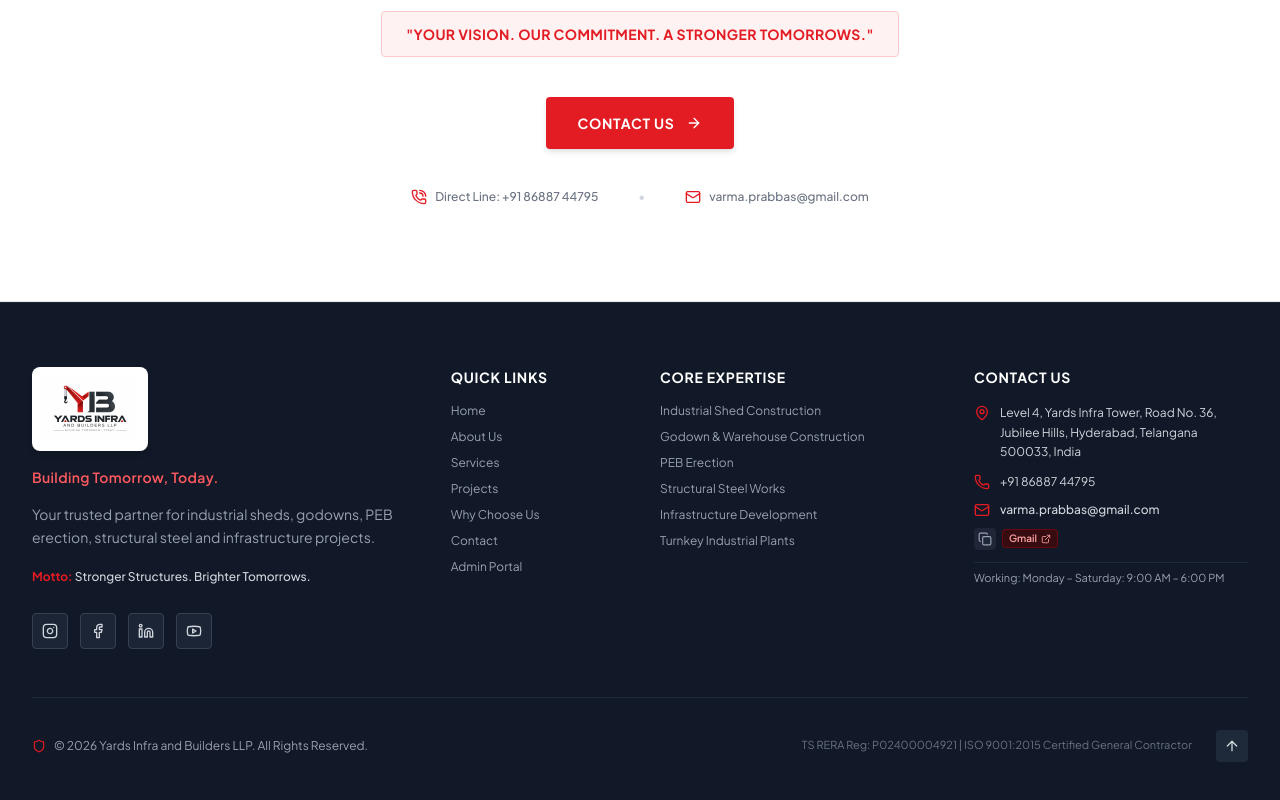
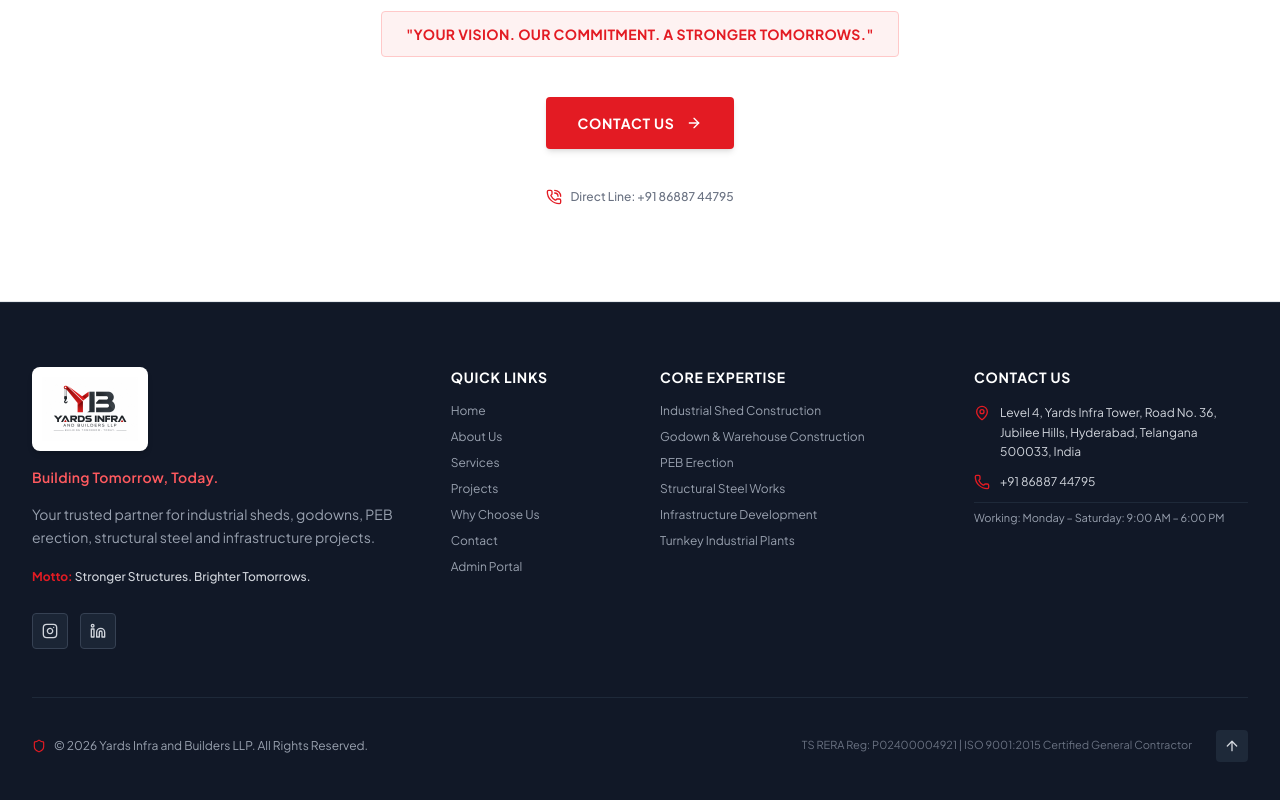
Before and after one commit to Varma018/abisri, a React (Vite) app: page / in a window 1280 px wide. Shown: the part 3987-4787 px from the top of the page. Built offline with nearby package versions, Linux system fonts and the light colour scheme.

Commit message:
refactor: remove email contact functionality
Removed email-related UI elements and logic from CTASection and Footer components to streamline contact options.

```diff
--- a/src/components/CTASection.tsx
+++ b/src/components/CTASection.tsx
@@ -1,5 +1,5 @@
 import React from 'react';
-import { ArrowRight, PhoneCall, Mail } from 'lucide-react';
+import { ArrowRight, PhoneCall } from 'lucide-react';
 import { COMPANY_INFO } from '../data/companyData';
 import { YIBLogo } from './YIBLogo';
 
@@ -12,7 +12,6 @@
 export const CTASection: React.FC<CTASectionProps> = ({
   onOpenConsultation,
   onScrollToContact,
-  onOpenEmail,
 }) => {
   return (
     <section className="py-16 sm:py-24 bg-white relative border-t border-b border-gray-200">
@@ -55,7 +54,7 @@
           </button>
         </div>
 
-        {/* Direct quick call and email links */}
+        {/* Direct quick call link */}
         <div className="flex flex-wrap items-center justify-center gap-6 sm:gap-10 text-xs text-gray-500 font-medium">
           <a
             href={`tel:${COMPANY_INFO.phone.replace(/[^0-9+]/g, '')}`}
@@ -64,22 +63,6 @@
             <PhoneCall className="w-4 h-4 text-[#E31B23]" />
             <span>Direct Line: {COMPANY_INFO.phone}</span>
           </a>
-          <span className="hidden sm:inline text-gray-300">•</span>
-          <button
-            type="button"
-            onClick={() => {
-              if (onOpenEmail) {
-                onOpenEmail();
-              } else {
-                window.open(`https://mail.google.com/mail/?view=cm&fs=1&to=${COMPANY_INFO.email}`, '_blank');
-              }
-            }}
-            className="flex items-center gap-2 hover:text-[#E31B23] transition-colors cursor-pointer"
-            title="Send Email"
-          >
-            <Mail className="w-4 h-4 text-[#E31B23]" />
-            <span>{COMPANY_INFO.email}</span>
-          </button>
         </div>
 
       </div>
--- a/src/components/Footer.tsx
+++ b/src/components/Footer.tsx
@@ -1,17 +1,11 @@
-import React, { useState } from 'react';
+import React from 'react';
 import {
   Instagram,
-  Facebook,
   Linkedin,
-  Youtube,
   Phone,
-  Mail,
   MapPin,
   ArrowUp,
-  Shield,
-  Copy,
-  Check,
-  ExternalLink
+  Shield
 } from 'lucide-react';
 import { COMPANY_INFO, SERVICES_DATA } from '../data/companyData';
 import { NavView } from '../types';
@@ -22,32 +16,9 @@
   onOpenEmail?: () => void;
 }
 
-export const Footer: React.FC<FooterProps> = ({ onNavigate, onOpenEmail }) => {
-  const [copied, setCopied] = useState(false);
-
+export const Footer: React.FC<FooterProps> = ({ onNavigate }) => {
   const scrollToTop = () => {
     window.scrollTo({ top: 0, behavior: 'smooth' });
-  };
-
-  const handleCopyEmail = (e: React.MouseEvent) => {
-    e.stopPropagation();
-    try {
-      if (navigator.clipboard && navigator.clipboard.writeText) {
-        navigator.clipboard.writeText(COMPANY_INFO.email);
-      } else {
-        const input = document.createElement('input');
-        input.value = COMPANY_INFO.email;
-        document.body.appendChild(input);
-        input.select();
-        document.execCommand('copy');
-        document.body.removeChild(input);
-      }
-      setCopied(true);
-      setTimeout(() => setCopied(false), 2500);
-    } catch {
-      setCopied(true);
-      setTimeout(() => setCopied(false), 2500);
-    }
   };
 
   const handleLinkClick = (view: NavView) => {
@@ -119,16 +90,6 @@
                 <Instagram className="w-4 h-4" />
               </a>
               <a
-                id="social-facebook"
-                href="https://facebook.com"
-                target="_blank"
-                rel="noopener noreferrer"
-                aria-label="Follow Yards Infra and Builders on Facebook"
-                className="w-9 h-9 rounded bg-gray-800/80 border border-gray-700 hover:border-[#E31B23] hover:bg-[#E31B23] hover:text-white text-gray-300 flex items-center justify-center transition-colors"
-              >
-                <Facebook className="w-4 h-4" />
-              </a>
-              <a
                 id="social-linkedin"
                 href="https://linkedin.com"
                 target="_blank"
@@ -137,16 +98,6 @@
                 className="w-9 h-9 rounded bg-gray-800/80 border border-gray-700 hover:border-[#E31B23] hover:bg-[#E31B23] hover:text-white text-gray-300 flex items-center justify-center transition-colors"
               >
                 <Linkedin className="w-4 h-4" />
-              </a>
-              <a
-                id="social-youtube"
-                href="https://youtube.com"
-                target="_blank"
-                rel="noopener noreferrer"
-                aria-label="Subscribe to Yards Infra and Builders on YouTube"
-                className="w-9 h-9 rounded bg-gray-800/80 border border-gray-700 hover:border-[#E31B23] hover:bg-[#E31B23] hover:text-white text-gray-300 flex items-center justify-center transition-colors"
-              >
-                <Youtube className="w-4 h-4" />
               </a>
             </div>
           </div>
@@ -209,44 +160,6 @@
                 </a>
               </div>
 
-              <div className="flex items-center gap-2.5 flex-wrap">
-                <Mail className="w-4 h-4 text-[#E31B23] shrink-0" />
-                <button
-                  type="button"
-                  onClick={() => {
-                    if (onOpenEmail) {
-                      onOpenEmail();
-                    } else {
-                      window.open(`https://mail.google.com/mail/?view=cm&fs=1&to=${COMPANY_INFO.email}`, '_blank');
-                    }
-                  }}
-                  className="text-gray-300 hover:text-[#E31B23] transition-colors truncate cursor-pointer text-left font-medium"
-                  title="Click to open email composer or options"
-                >
-                  {COMPANY_INFO.email}
-                </button>
-                <div className="flex items-center gap-1.5 shrink-0">
-                  <button
-                    type="button"
-                    onClick={handleCopyEmail}
-                    className="p-1 rounded bg-[#1e2638] hover:bg-[#2c3852] text-gray-400 hover:text-white transition-colors cursor-pointer"
-                    title={copied ? "Copied to clipboard!" : "Copy email address"}
-                  >
-                    {copied ? <Check className="w-3.5 h-3.5 text-emerald-400" /> : <Copy className="w-3.5 h-3.5" />}
-                  </button>
-                  <a
-                    href={`https://mail.google.com/mail/?view=cm&fs=1&to=${COMPANY_INFO.email}&su=${encodeURIComponent('Inquiry - Yards Infra and Builders LLP')}`}
-                    target="_blank"
-                    rel="noopener noreferrer"
-                    className="px-1.5 py-0.5 rounded bg-red-950/70 hover:bg-[#E31B23] text-red-300 hover:text-white text-[10px] font-semibold border border-red-800/50 transition-colors flex items-center gap-1 cursor-pointer"
-                    title="Open directly in Gmail web in new tab"
-                  >
-                    <span>Gmail</span>
-                    <ExternalLink className="w-2.5 h-2.5" />
-                  </a>
-                </div>
-              </div>
-
               <div className="pt-2 text-[11px] text-gray-400 border-t border-gray-800">
                 <span>Working: {COMPANY_INFO.workingHours}</span>
               </div>
```
